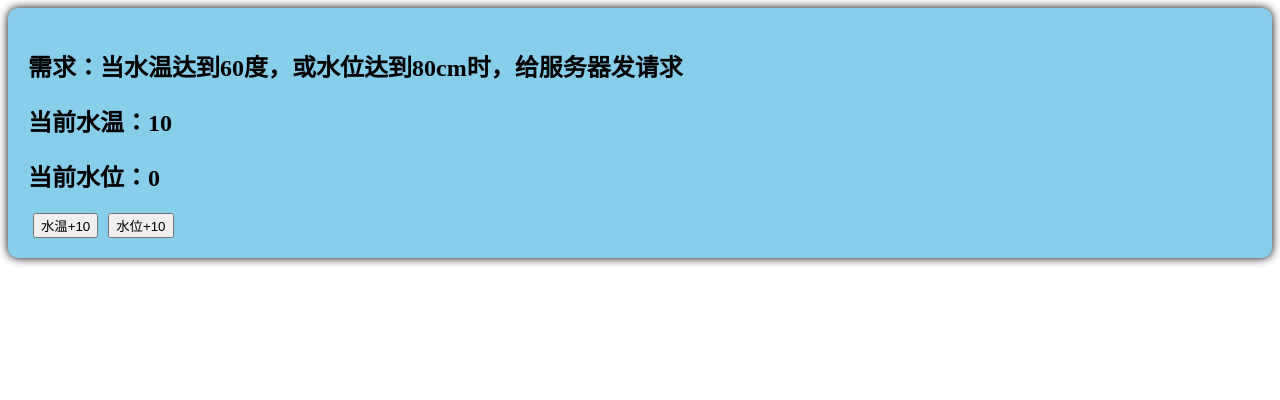
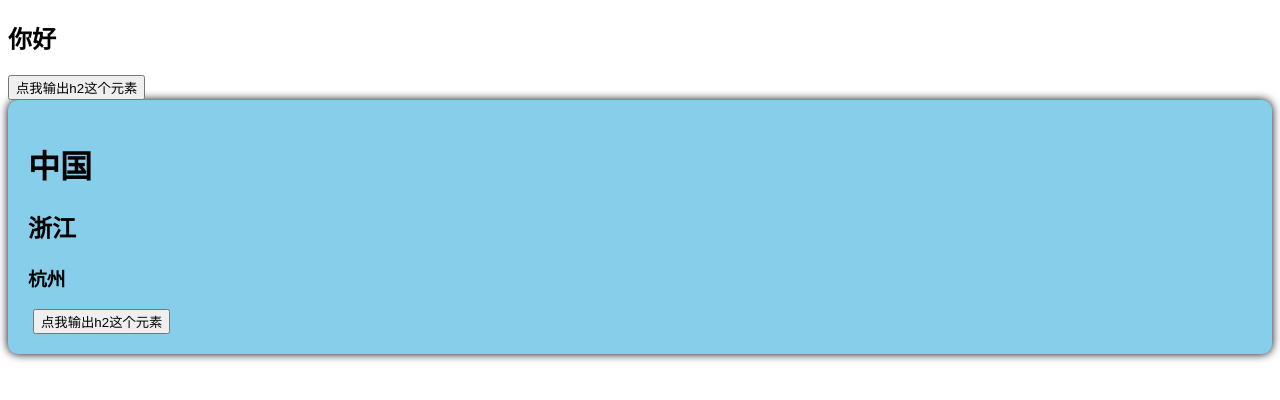
Before and after one commit to Pakho-Yip/hello_vue3, a Vue app: page / in a window 1280 px wide. Shown: the top 400 px of the page. Built offline with nearby package versions, Linux system fonts and the light colour scheme.

Commit message:
19_标签的ref属性

```diff
--- a/src/App.vue
+++ b/src/App.vue
@@ -1,12 +1,21 @@
 <template>
-    <Person />
+    <h2 class="person" ref="title2">你好</h2>
+    <button @click="showLog">点我输出h2这个元素</button>
+    <Person ref="ren" />
 </template>
 
-<script lang="ts">
-import Person from './components/Person.vue'
-  export default {
-    name:'App', //  组件名
-    components: {Person} // 注册组件
+<script lang="ts" setup name="App">
+  import Person from './components/Person.vue'
+  import {ref} from 'vue'
+
+  let title2 = ref()
+  let ren = ref()
+
+  function showLog(){
+    // console.log(document.getElementById('title2'))
+    // console.log(title2.value)
+    console.log(ren.value)
+
   }
 </script>
 
--- a/src/components/Person.vue
+++ b/src/components/Person.vue
@@ -1,45 +1,28 @@
 <template>
     <div class="person">
-      <h2>需求：当水温达到60度，或水位达到80cm时，给服务器发请求</h2>
-      <h2>当前水温：{{temp}}</h2>
-      <h2>当前水位：{{height}}</h2>
-      <button @click="changeTemp">水温+10</button>
-      <button @click="changeHeight">水位+10</button>
+      <h1>中国</h1>
+      <h2 ref="title2">浙江</h2>
+      <h3>杭州</h3>
+      <button @click="showLog">点我输出h2这个元素</button>
     </div>
 </template>
 
 <script lang="ts" setup name="Person">
-  import {ref,watch,watchEffect} from 'vue'
+  import {ref,defineExpose} from 'vue'
 
-  let temp = ref(10)
-  let height = ref(0)
+  // 创建一个title2，用于存储ref标记的内容
+  let title2 = ref()
+  let a =ref(0)
+  let b =ref(1)
+  let c =ref(2)
 
-  function changeTemp(){
-    temp.value += 10
-  }
-  function changeHeight(){
-    height.value += 10
+
+  function showLog(){
+    // console.log(document.getElementById('title2'))
+    console.log(title2.value)
   }
 
-  // 监视 -- watch实现
-/*   watch([temp,height],(val)=>{
-    console.log(val)
-    // 从val中获取最新水温和水位
-    let [newTemp,newHeight] = val
-    // 逻辑
-    if(newTemp >= 60 || newHeight >= 80){
-      console.log('给服务器发请求')
-    }
-  })
- */
-  // 监视 -- watchEffect实现
-  watchEffect(()=>{
-    console.log('watchEffect')
-    if(temp.value >= 60 || height.value >= 80){
-      console.log('给服务器发请求')
-    }
-  })
-
+  defineExpose({a,b,c})
 </script>
 
 
```
